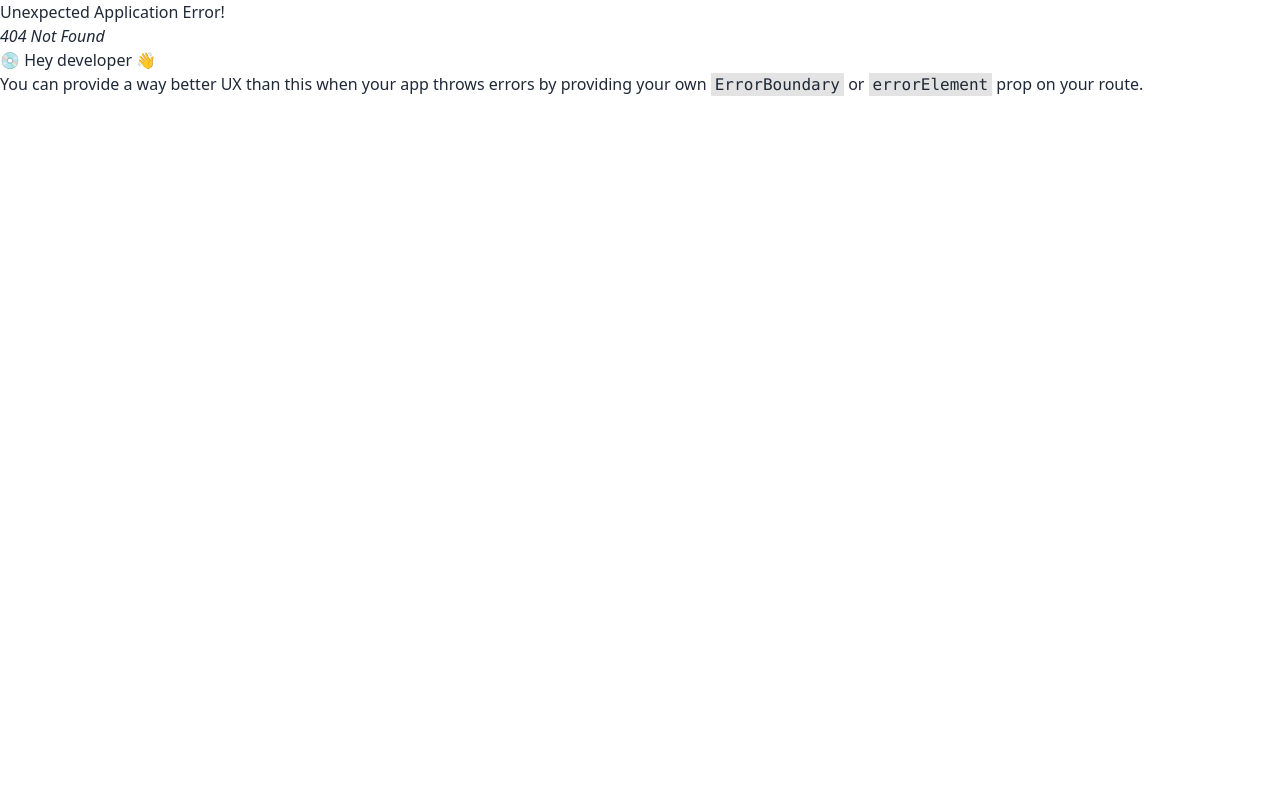
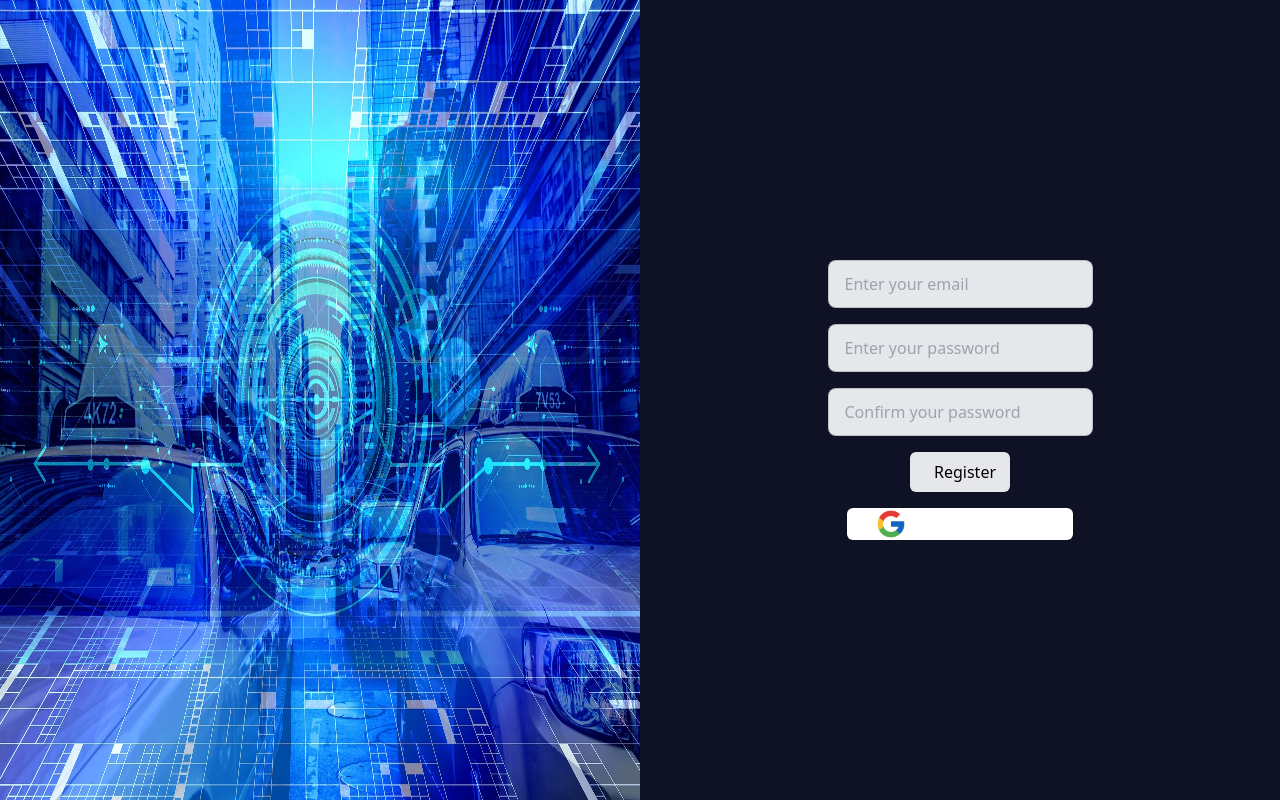
Before and after one commit to Souvik00076/react-form-craft, a React (Vite) app: page /auth/register in a window 1280 px wide. Before the commit this address had no page. Built offline with nearby package versions, Linux system fonts and the light colour scheme.

Commit message:
Signup page completed

```diff
--- a/src/components/auth/LoginAuth.tsx
+++ b/src/components/auth/LoginAuth.tsx
@@ -1,4 +1,4 @@
-import { useOutletContext } from "react-router-dom";
+import { useNavigate, useOutletContext } from "react-router-dom";
 import { TextInputAuth } from "../inputs";
 import { useState } from "react";
 import { AuthButton } from "../buttons";
@@ -7,6 +7,7 @@ export const LoginAuth = () => {
   const [email, setEmail] = useState<string>("");
   const [password, setPassword] = useState<string>("");
   const isLightMode = useOutletContext();
+  const navigate = useNavigate();
   return (
     <div className="flex flex-col items-center justify-center gap-y-4">
       <TextInputAuth
@@ -34,6 +35,12 @@ export const LoginAuth = () => {
         text={"Login"}
         onClick={() => {}}
       />
+      <span
+        onClick={() => navigate("/auth/register")}
+        className="text-bold text-lg cursor-pointer"
+      >
+        Don't have an account ? Sign Up
+      </span>
     </div>
   );
 };
--- a/src/components/auth/SignupAuth.tsx
+++ b/src/components/auth/SignupAuth.tsx
@@ -1,5 +1,53 @@
-import { FC } from "react";
+import { useOutletContext } from "react-router-dom";
+import { TextInputAuth } from "../inputs";
+import { useState } from "react";
+import { AuthButton } from "../buttons";
+import { GoogleIcon } from "../../constants/imageIndex";
 
-export const SignupAuth: FC = () => {
-  return <></>;
+export const SignupAuth = () => {
+  const [email, setEmail] = useState<string>("");
+  const [password, setPassword] = useState<string>("");
+  const [confPassowrd, setConfPassword] = useState<string>("");
+  const isLightMode = useOutletContext();
+  return (
+    <div className="flex flex-col items-center justify-center gap-y-4">
+      <TextInputAuth
+        className={isLightMode ? "text-white" : "bg-gray-200 text-gay-900"}
+        placeHolder={"Enter your email"}
+        onChange={(e) => {
+          setEmail(e.target.value);
+        }}
+        value={email}
+      />
+      <TextInputAuth
+        className={isLightMode ? "text-white" : "bg-gray-200 text-gay-900"}
+        placeHolder={"Enter your password"}
+        onChange={(e) => {
+          setPassword(e.target.value);
+        }}
+        value={password}
+      />
+      <TextInputAuth
+        className={isLightMode ? "text-white" : "bg-gray-200 text-gay-900"}
+        placeHolder={"Confirm your password"}
+        onChange={(e) => {
+          setConfPassword(e.target.value);
+        }}
+        value={confPassowrd}
+      />
+      <AuthButton
+        className={`
+          ${isLightMode ? " text-white bg-primary-dark" : "text-black bg-gray-200"}
+        `}
+        text={"Register"}
+        onClick={() => {}}
+      />
+      <div className="px-7 text-center rounded-md bg-white flex">
+        <img src={GoogleIcon} alt="Google Icon" width={32} height={32} />
+        <p className={`${isLightMode ? "text-black" : "text-white"}`}>
+          Login With Google
+        </p>
+      </div>
+    </div>
+  );
 };
--- a/src/components/inputs/text-inputs/TextInputAuth.tsx
+++ b/src/components/inputs/text-inputs/TextInputAuth.tsx
@@ -6,7 +6,7 @@ type TTextInputAuthType = {
   value: string;
   onChange: (event: ChangeEvent<HTMLInputElement>) => void;
   placeHolder: string;
-  title: string;
+  title?: string;
 };
 export const TextInputAuth: FC<TTextInputAuthType> = ({
   className,
--- a/src/constants/imageIndex.ts
+++ b/src/constants/imageIndex.ts
@@ -1,4 +1,5 @@
 import AuthImage from "../../public/images/image_auth.jpg";
 import ShowPasswordIcon from "../../public/images/image_show_password.png";
 import HidePasswordIcon from "../../public/images/image_hide_password.png";
-export { AuthImage, ShowPasswordIcon, HidePasswordIcon };
+import GoogleIcon from "../../public/images/image_google.png";
+export { AuthImage, ShowPasswordIcon, HidePasswordIcon, GoogleIcon };
--- a/src/routes/index.tsx
+++ b/src/routes/index.tsx
@@ -1,5 +1,5 @@
 import { AuthContainer } from "../pages/AuthContainer";
-import { LoginAuth } from "../components";
+import { LoginAuth, SignupAuth } from "../components";
 export const routes = [
   {
     path: "auth",
@@ -9,6 +9,10 @@ export const routes = [
         path: "login",
         element: <LoginAuth />,
       },
+      {
+        path: "register",
+        element: <SignupAuth />,
+      },
     ],
   },
 ];
```
Also changed, not shown: public/images/image_google.png (added).
